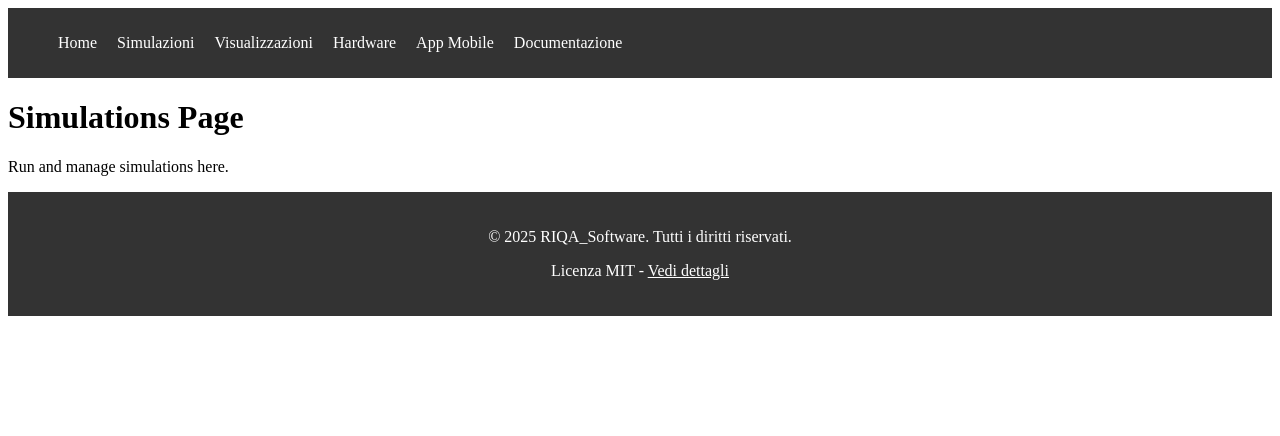
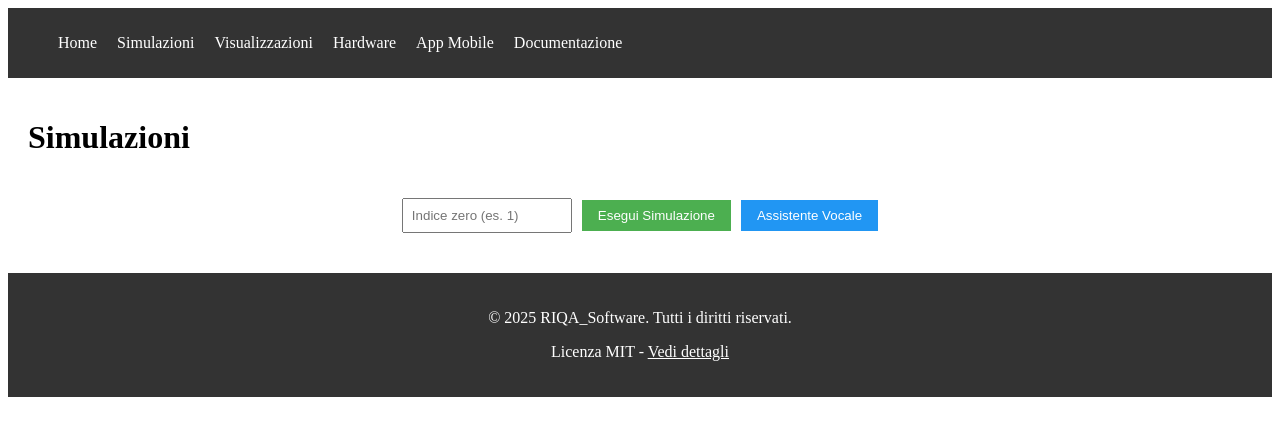
Before and after one commit to TeknologyGroup/RIQA_Software, a React (Create React App) app in the folder frontend/: page /simulations in a window 1280 px wide. Shown: the top 436 px of the page. Built offline with nearby package versions, Linux system fonts and the light colour scheme; the HTML template or start-up script is replaced by a standard one.

Commit message:
Update Simulations.js

```diff
--- a/frontend/src/pages/Simulations.js
+++ b/frontend/src/pages/Simulations.js
@@ -1,12 +1,26 @@
-import React from 'react';
+import React, { useState } from 'react';
+import SimulationForm from '../components/SimulationForm';
 
-const Simulations = () => {
+function Simulations({ setSimulationData }) {
+  const [result, setResult] = useState(null);
+
+  const handleSimulationResult = (data) => {
+    setResult(data);
+    setSimulationData(data); // Passa i dati alla visualizzazione
+  };
+
   return (
-    <div>
-      <h1>Simulations Page</h1>
-      <p>Run and manage simulations here.</p>
+    <div style={{ padding: '20px' }}>
+      <h1>Simulazioni</h1>
+      <SimulationForm onResult={handleSimulationResult} />
+      {result && (
+        <div>
+          <h2>Risultati della Simulazione</h2>
+          <pre>{JSON.stringify(result, null, 2)}</pre>
+        </div>
+      )}
     </div>
   );
-};
+}
 
 export default Simulations;
```
